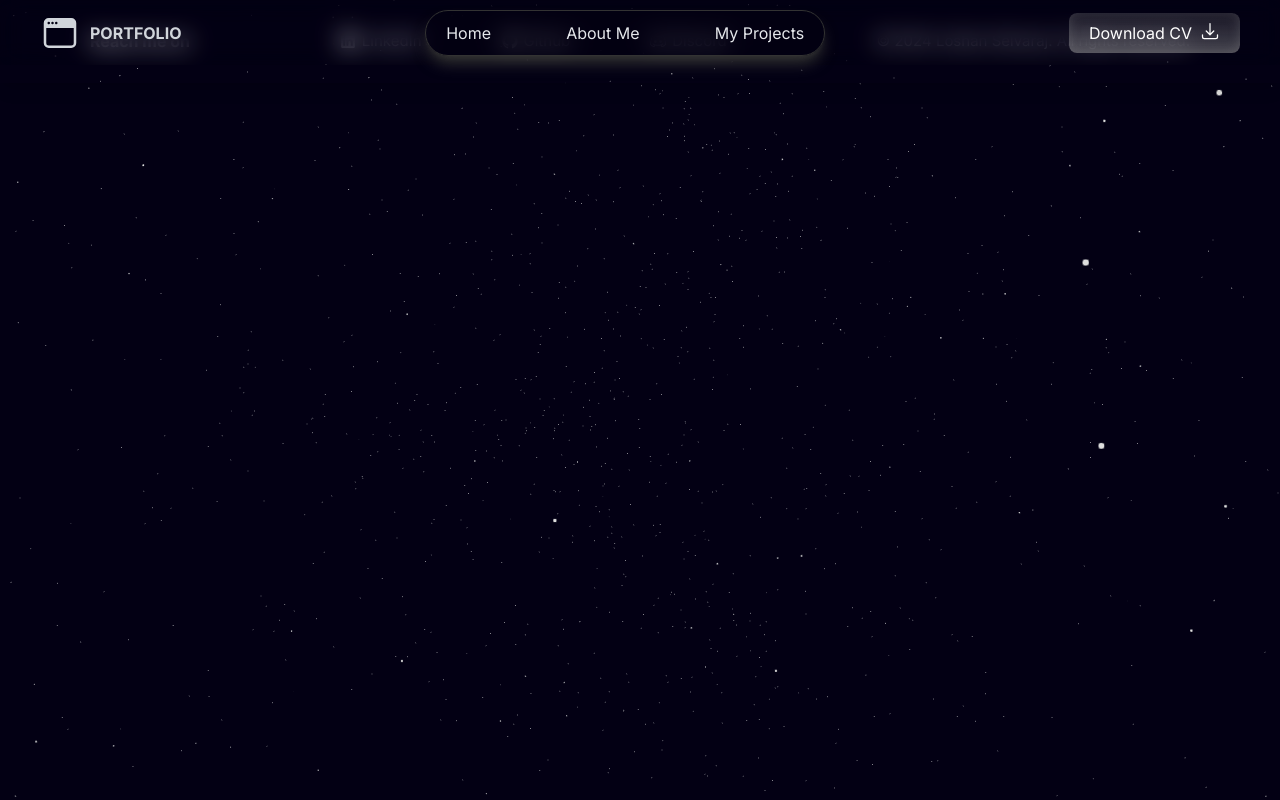
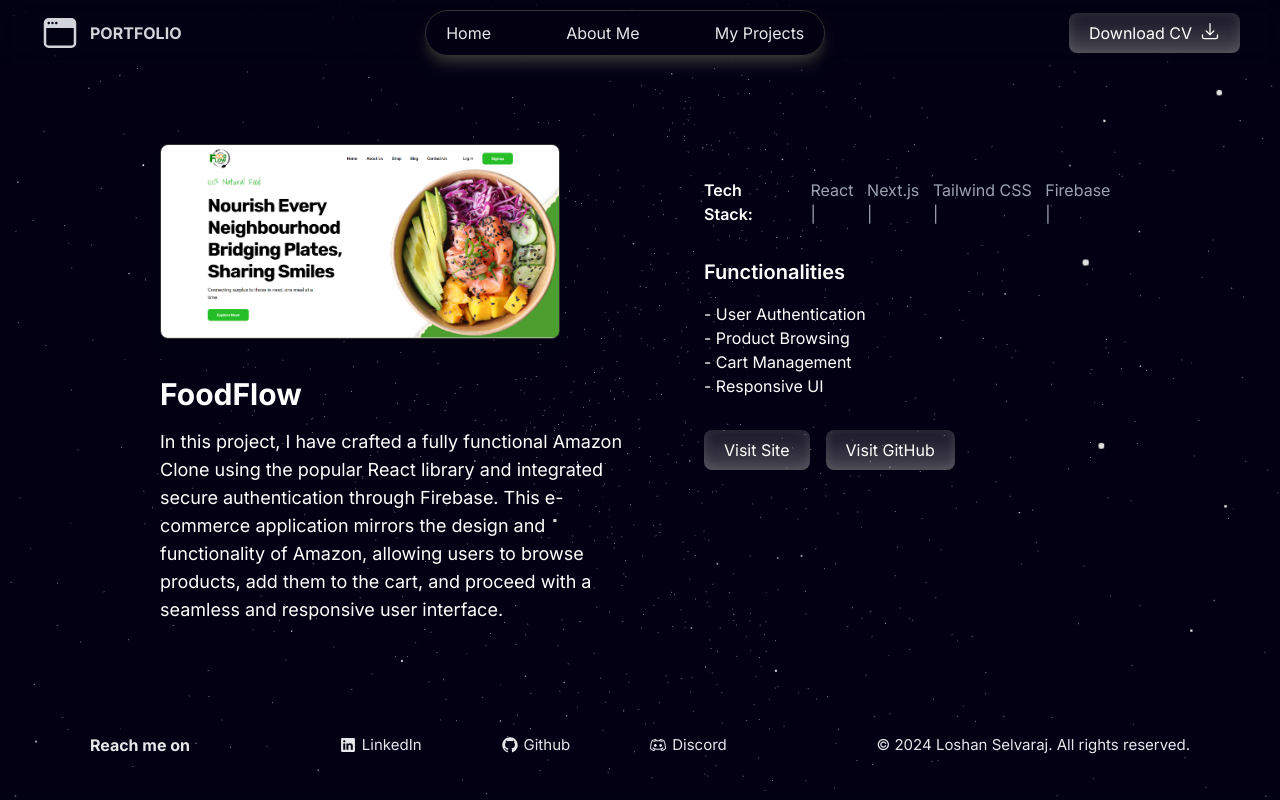
Before and after one commit to loshan20011/portfolio, a Next.js app: page /projects/Foodflow in a window 1280 px wide. Built offline with nearby package versions, Linux system fonts and the light colour scheme; a web font is replaced by a local one.

Commit message:
project-content

```diff
--- a/app/projects/Foodflow/page.tsx
+++ b/app/projects/Foodflow/page.tsx
@@ -1,9 +1,22 @@
+'use client';
+
 import React from 'react'
+import Page from '../page'
 
 const page = () => {
   return (
     <div>
-
+        <Page
+            src="/foodflow.png"
+            alt="FoodFlow"
+            title="FoodFlow"
+            description="In this project, I have crafted a fully functional Amazon Clone using the popular React library and integrated secure authentication through Firebase. This e-commerce application mirrors the design and functionality of Amazon, allowing users to browse products, add them to the cart, and proceed with a seamless and responsive user interface."
+            techStack={["React", "Next.js", "Tailwind CSS", "Firebase"]}
+            functionalities={["User Authentication", "Product Browsing", "Cart Management", "Responsive UI"]}
+            onclick={() => {
+              window.open("https://clone-45ed0.web.app/", "_blank");
+            }}
+          />
     </div>
   )
 }
--- a/app/projects/page.tsx
+++ b/app/projects/page.tsx
@@ -3,7 +3,25 @@
 import React from "react";
 import Image from "next/image";
 
-const Page = () => {
+interface Props {
+  src: string;
+  alt: string;
+  title: string;
+  description: string;
+  techStack: string[];
+  functionalities: string[];
+  onclick: () => void;
+}
+
+const Page = ({
+  src,
+  alt,
+  title,
+  description,
+  techStack,
+  functionalities,
+  onclick,
+}: Props) => {
   return (
     <div className="md:h-[88vh] w-full flex flex-row justify-center md:items-center">
       <div className="grid grid-cols-1 md:grid-cols-2 mx-14 md:mx-40">
@@ -11,48 +29,49 @@ const Page = () => {
         <div className="flex flex-col items-start">
           <div className="mt-20 md:mt-24 mb-40 md:mb-0 w-[355px] md:w-[400px] md:h-[200px] h-0 relative">
             <Image
-              src="/foodflow.png"
-              alt="FoodFlow"
+              src= {src}
+              alt= {alt}
               width={800}
               height={200}
               className="object-cover md:[500px] rounded-lg shadow-lg border border-[#333333]"
-              onClick={() => window.open("https://thefoodflow.live/", "_blank")}
+              onClick={onclick}
             />
           </div>
           <h1 className="text-white md:text-left mt-16 md:mt-8 mb-4 text-3xl font-bold">
-            FoodFlow
+            {title}
           </h1>
           <p className="text-justify mb-8 md:text-lg md:text-white text-base text-gray-400 mr-4 md:text-left">
-            In this project, I have crafted a fully functional Amazon Clone
-            using the popular React library and integrated secure authentication
-            through Firebase. This e-commerce application mirrors the design and
-            functionality of Amazon, allowing users to browse products, add them
-            to the cart, and proceed with a seamless and responsive user
-            interface.
+            {description}
           </p>
         </div>
 
         {/* Right side */}
         <div className="flex flex-col ml-0 md:ml-16 justify-center">
-          <div className="text-white mb-8 md:ml-0">
-            <span className="font-semibold">Tech Stack:</span>
-            <span> React | Next.js | Tailwind CSS | Firebase</span>
+          <div className="text-white flex flex-col md:flex-row mb-8 md:ml-0">
+            <span className="mr-3 font-semibold">Tech Stack:</span>
+
+            {techStack.map((tech, index) => (
+              <div key={index}>
+                <span className="block md:hidden text-gray-400">{tech}</span>
+                <span className="hidden md:block text-gray-400 ml-1">{tech} |</span>
+              </div>
+            ))}
           </div>
           <div className="text-white mb-8 md:ml-0">
             <h2 className="text-xl font-semibold mb-4">Functionalities</h2>
             <ul>
-              <li>- Browse products</li>
-              <li>- Add products to cart</li>
-              <li>- Seamless user interface</li>
-              {/* Add more functionalities as needed */}
+            {functionalities.map((functional, index) => (
+              <div key={index}>
+                <li className="block md:hidden text-white">- {functional}</li>
+                <li className="hidden md:block text-white">- {functional}</li>
+              </div>
+            ))}
             </ul>
           </div>
           <div className="flex flex-row gap-4 w-full mb-14 ">
             <div className="py-2 px-5 button-primary text-center text-white cursor-pointer rounded-lg max-w-[200px]">
               <button
-                onClick={() =>
-                  window.open("https://thefoodflow.live/", "_blank")
-                }
+                onClick={onclick}
               >
                 Visit Site
               </button>
@@ -60,9 +79,7 @@ const Page = () => {
 
             <div className="py-2 px-5 button-primary text-center text-white cursor-pointer rounded-lg max-w-[200px]">
               <button
-                onClick={() =>
-                  window.open("https://thefoodflow.live/", "_blank")
-                }
+                onClick={ onclick }
               >
                 Visit GitHub
               </button>
--- a/components/main/MyProjects.tsx
+++ b/components/main/MyProjects.tsx
@@ -15,15 +15,12 @@ const MyProjects = () => {
       </h1>
 
       <div className="h-full w-full flex flex-col md:flex-row gap-10 px-10 mb-10">
-        <Link href="/projects">
+        <Link href="/projects/Foodflow">
           <ProjectCard
             src="/thrive360.png"
             title="Thrive360"
             description="In this project, I have crafted a fully functional Amazon Clone using the popular React library and integrated secure authentication through Firebase. This e-commerce application mirrors the design and functionality of Amazon, allowing users to browse products, add them to the cart, and proceed with a seamless and responsive user interface."
             techStack={["React", "Next.js", "Tailwind CSS", "Firebase"]}
-            // setClick={() => {
-            //   window.open("https://thethrive360.net/", "_blank");
-            // }}
           />
         </Link>
         <ProjectCard
@@ -31,18 +28,12 @@ const MyProjects = () => {
           title="SmartEdu"
           description="In this project, I have crafted a fully functional Amazon Clone using the popular React library and integrated secure authentication through Firebase. This e-commerce application mirrors the design and functionality of Amazon, allowing users to browse products, add them to the cart, and proceed with a seamless and responsive user interface."
           techStack={["React", "Next.js", "Tailwind CSS", "Firebase"]}
-          // setClick={() => {
-          //   window.open("https://smartedu.com.lk/", "_blank");
-          // }}
         />
         <ProjectCard
           src="/amazonclone.png"
           title="Amazon Clone"
           description="In this project, I have crafted a fully functional Amazon Clone using the popular React library and integrated secure authentication through Firebase. This e-commerce application mirrors the design and functionality of Amazon, allowing users to browse products, add them to the cart, and proceed with a seamless and responsive user interface."
           techStack={["React", "Next.js", "Tailwind CSS", "Firebase"]}
-          // setClick={() => {
-          //   window.open("https://clone-45ed0.web.app/", "_blank");
-          // }}
         />
       </div>
 
@@ -52,27 +43,18 @@ const MyProjects = () => {
           title="FoodFlow"
           description="In this project, I have crafted a fully functional Amazon Clone using the popular React library and integrated secure authentication through Firebase. This e-commerce application mirrors the design and functionality of Amazon, allowing users to browse products, add them to the cart, and proceed with a seamless and responsive user interface."
           techStack={["React", "Next.js", "Tailwind CSS", "Firebase"]}
-          // setClick={() => {
-          //   window.open("https://thefoodflow.live/", "_blank");
-          // }}
         />
         <ProjectCard
           src="/sportsnext.png"
           title="SportNext"
           description="In this project, I have crafted a fully functional Amazon Clone using the popular React library and integrated secure authentication through Firebase. This e-commerce application mirrors the design and functionality of Amazon, allowing users to browse products, add them to the cart, and proceed with a seamless and responsive user interface."
           techStack={["React", "Next.js", "Tailwind CSS", "Firebase"]}
-          // setClick={() => {
-          //   window.open("https://sports-next.vercel.app/", "_blank");
-          // }}
         />
         <ProjectCard
           src="/amazonclone.png"
           title="Amazon Clone"
           description="In this project, I have crafted a fully functional Amazon Clone using the popular React library and integrated secure authentication through Firebase. This e-commerce application mirrors the design and functionality of Amazon, allowing users to browse products, add them to the cart, and proceed with a seamless and responsive user interface."
           techStack={["React", "Next.js", "Tailwind CSS", "Firebase"]}
-          // setClick={() => {
-          //   window.open("https://clone-45ed0.web.app/", "_blank");
-          // }}
         />
       </div>
     </section>
--- a/components/main/Navbar.tsx
+++ b/components/main/Navbar.tsx
@@ -56,13 +56,13 @@ const Navbar = () => {
             Home
           </Link>
           <Link
-            href="#about-me"
+            href="/#about-me"
             className="cursor-pointer flex justify-end border-b-2 text-gray-200 mb-2 pb-4 hover:scale-110"
           >
             About Me
           </Link>
           <Link
-            href="#projects"
+            href="/#projects"
             className="cursor-pointer flex justify-end border-b-2 text-gray-200 mb-2 pb-4 hover:scale-110"
           >
             My Projects
@@ -75,10 +75,10 @@ const Navbar = () => {
             <Link href= "/"  className="cursor-pointer hover:scale-110">
               Home
             </Link>
-            <Link href="#about-me" className="cursor-pointer hover:scale-110">
+            <Link href="/#about-me" className="cursor-pointer hover:scale-110">
               About Me
             </Link>
-            <Link href="#projects" className="cursor-pointer hover:scale-110">
+            <Link href="/#projects" className="cursor-pointer hover:scale-110">
               My Projects
             </Link>
           </div>
```
